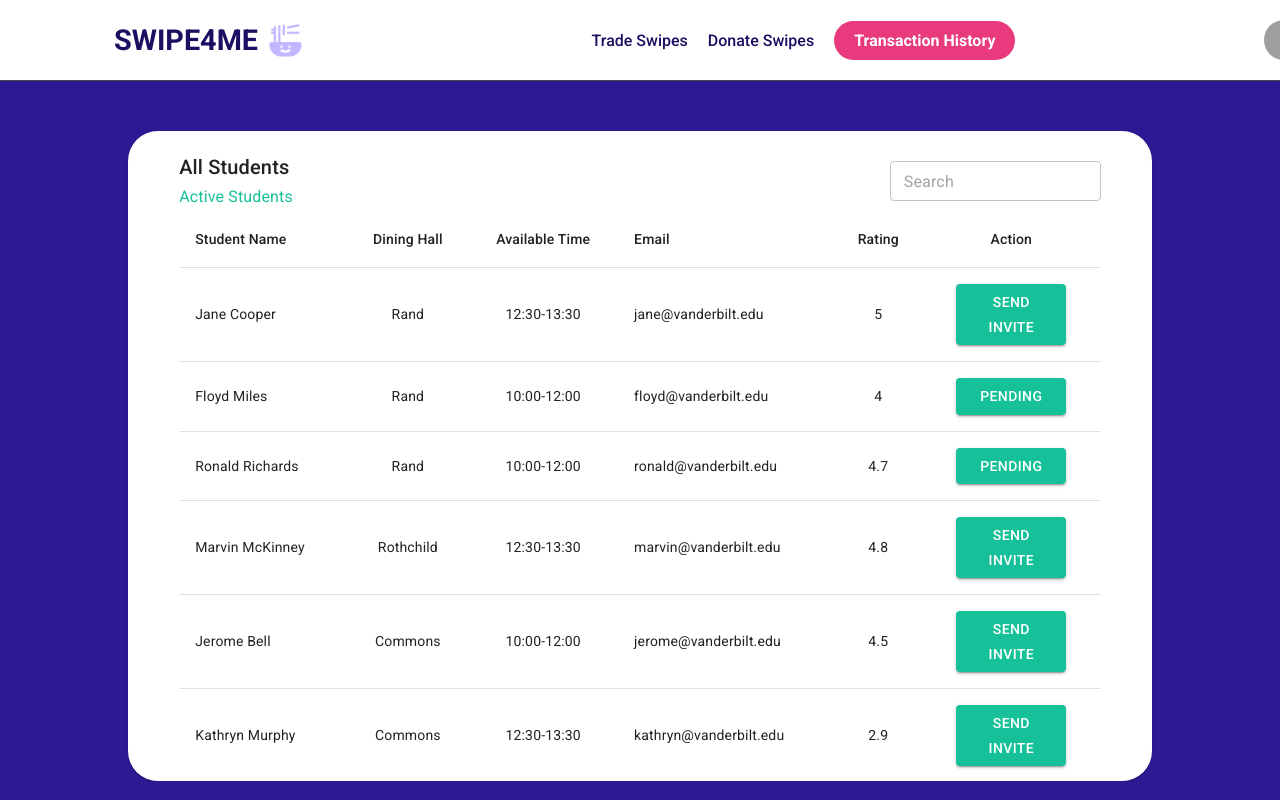
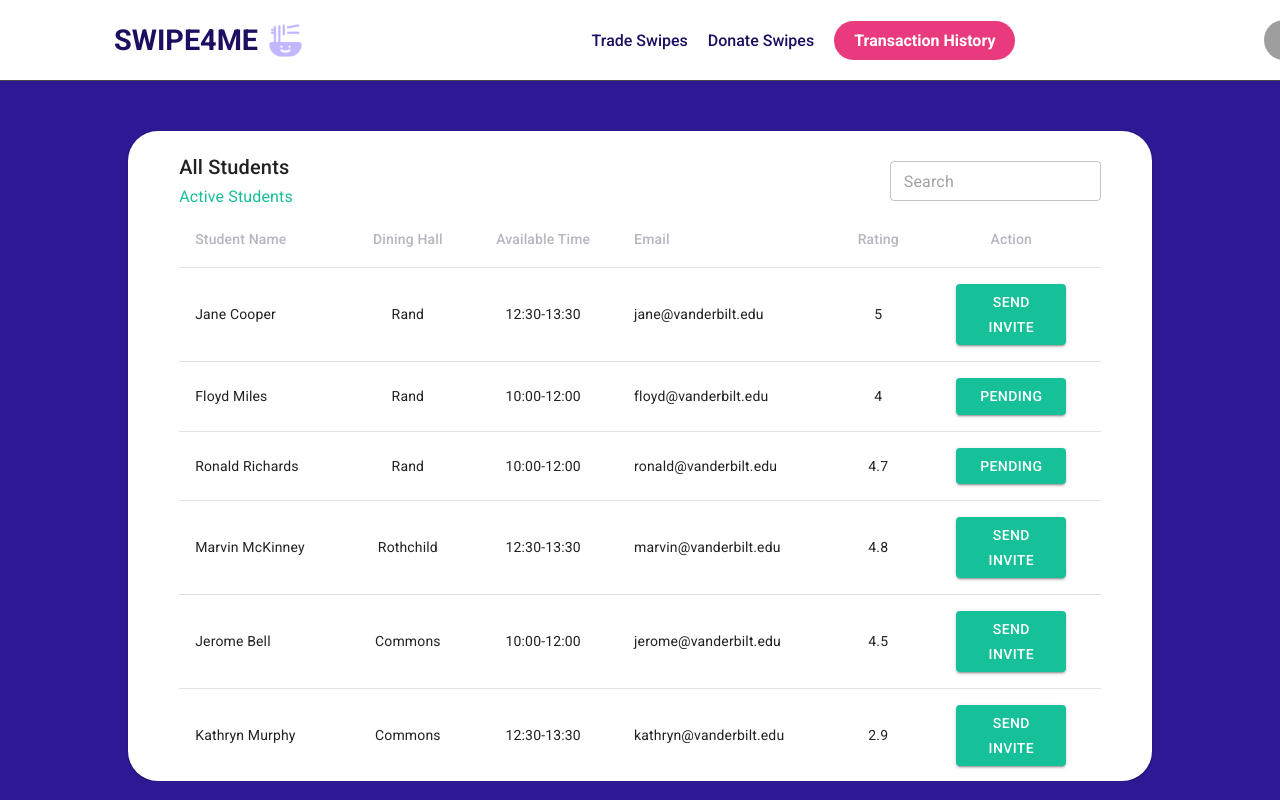
Before and after one commit to RuoHan-Chen/SwipeForMe, a React (Vite) app in the folder Swipe4MeFrontend/: page /buySwipes in a window 1280 px wide. Built offline with nearby package versions, Linux system fonts and the light colour scheme; grey boxes are pictures that could not be loaded.

Commit message:
table style changes

```diff
--- a/Swipe4MeFrontend/src/pages/donateSwipes.tsx
+++ b/Swipe4MeFrontend/src/pages/donateSwipes.tsx
@@ -169,6 +169,7 @@ const buySwipes: React.FC = () => {
             margin: "0 auto",
             borderRadius: "30px",
             maxHeight: "650px",
+            minHeight: "600px",
             overflowY: "auto",
           }}
         >
@@ -199,12 +200,24 @@ const buySwipes: React.FC = () => {
             <Table stickyHeader>
               <TableHead>
                 <TableRow>
-                  <TableCell align="left">Student Name</TableCell>
-                  <TableCell align="center">Dining Hall</TableCell>
-                  <TableCell align="center">Available Time</TableCell>
-                  <TableCell align="left">Email</TableCell>
-                  <TableCell align="center">Rating</TableCell>
-                  <TableCell align="center">Action</TableCell>
+                  <TableCell align="left">
+                    <span style={{ color: "#B5B7C0" }}>Student Name</span>
+                  </TableCell>
+                  <TableCell align="center">
+                    <span style={{ color: "#B5B7C0" }}>Dining Hall</span>
+                  </TableCell>
+                  <TableCell align="center">
+                    <span style={{ color: "#B5B7C0" }}>Available Time</span>
+                  </TableCell>
+                  <TableCell align="left">
+                    <span style={{ color: "#B5B7C0" }}>Email</span>
+                  </TableCell>
+                  <TableCell align="center">
+                    <span style={{ color: "#B5B7C0" }}>Rating</span>
+                  </TableCell>
+                  <TableCell align="center">
+                    <span style={{ color: "#B5B7C0" }}>Action</span>
+                  </TableCell>
                 </TableRow>
               </TableHead>
               <TableBody>
@@ -236,7 +249,7 @@ const buySwipes: React.FC = () => {
               <TableFooter>
                 <TableRow>
                   <TablePagination
-                    rowsPerPageOptions={[8]}
+                    rowsPerPageOptions={[ROWS_PER_PAGE]}
                     count={dummyData.length}
                     rowsPerPage={ROWS_PER_PAGE}
                     page={page}
```
